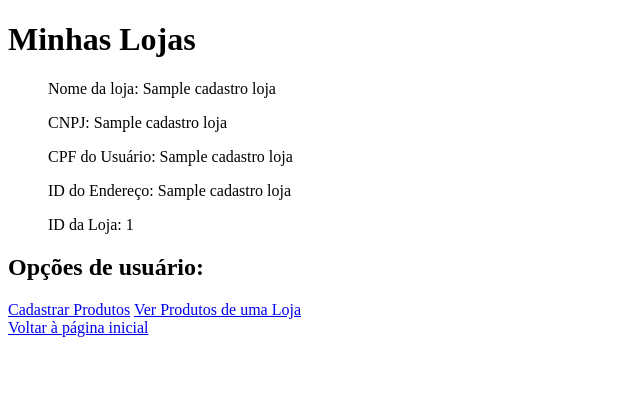
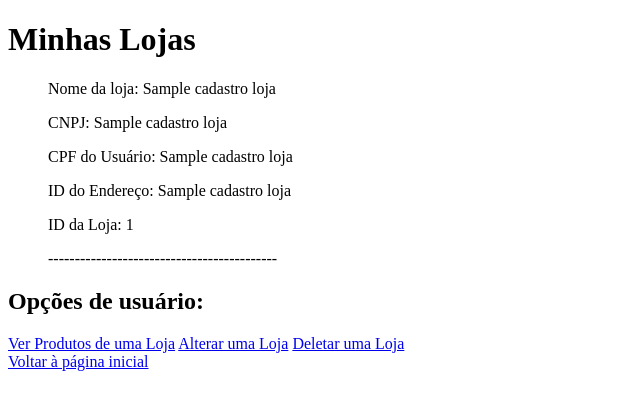
Before and after one commit to Deyvisu/PROJETO-FINAL, a Flask app: page /user/1/MinhasLojas in a window 1280 px wide. Shown: the top 410 px of the page, without its empty margins (0-640 px from the left). Run offline with Flask 2, Linux system fonts and the light colour scheme; a database or web service that is not in the repository returns one stand-in record (values such as "Sample title"); some libraries are stand-ins or nearby versions.

Commit message:
Update MinhasLojas.html

```diff
--- a/Projeto Final/templates/MinhasLojas.html
+++ b/Projeto Final/templates/MinhasLojas.html
@@ -18,11 +18,13 @@
                 <p>ID do Endereço: {{dado[3]}}</p>
                 <p>ID da Loja: {{dado[0]}}</p>
                 {%endfor%}
+                <p>-------------------------------------------</p>
             </ul>
 
             <h2>Opções de usuário: </h2>
-            <a href = "/CadastrarProdutos">Cadastrar Produtos</a>
             <a href = "/VerificarIDLoja">Ver Produtos de uma Loja</a>
+            <a href = "/AlterarLoja">Alterar uma Loja</a>
+            <a href = "/DeletarLoja">Deletar uma Loja</a>
         </div>
 
     </div>
```
